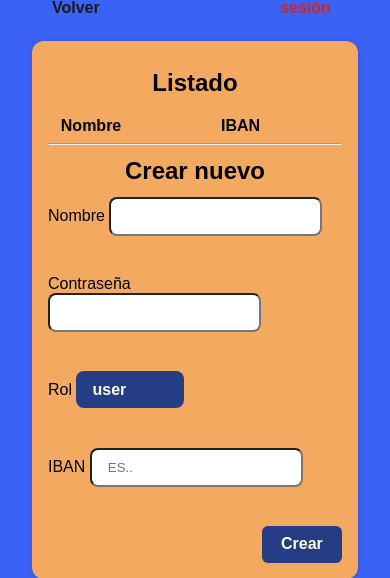
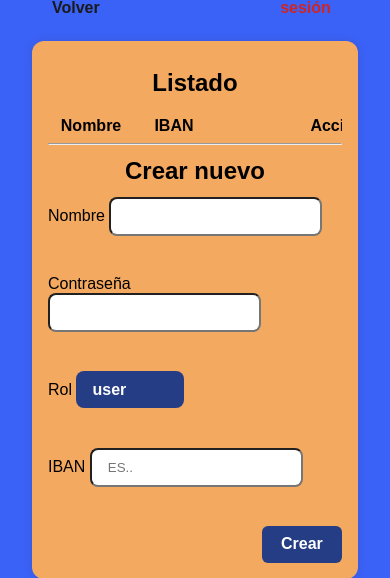
Before and after one commit to IsmaLeal/hoja-gastos, a Flask app: page /admin/users in a window 390 px wide. Shown: the part 71-649 px from the top of the page. Run offline with Flask 3, Linux system fonts and the light colour scheme; the visitor is signed in with stand-in values (Sample User, id 1); data that the repository does not hold is empty; some libraries are stand-ins or nearby versions.

Commit message:
Update style.css

```diff
--- a/static/style.css
+++ b/static/style.css
@@ -323,8 +323,8 @@ button[type="submit"]:hover {
   border-collapse: collapse;          /* so the row separators look clean */
 }
 
-.users-table th:nth-child(1) { width: 18ch; }  /* Nombre */
-.users-table th:nth-child(2) { width: 36ch; }  /* IBAN   */
+.users-table th:nth-child(1) { width: clamp(10ch, 24vw, 18ch); }  /* Nombre */
+.users-table th:nth-child(2) { width: clamp(12ch, 40vw, 36ch); }  /* IBAN   */
 .users-table th:nth-child(3) { width: auto; }  /* Acciones */
 
 .users-table th,
@@ -356,8 +356,9 @@ button[type="submit"]:hover {
 
 /* IBAN text (rendered inside <code>) may break, but only at inserted ZWSPs */
 .users-table td code {
-  word-break: break-word;    /* allow breaking */
-  overflow-wrap: anywhere;   /* but only uses ZWSP if present */
+  white-space: normal;
+  word-break: normal;
+  overflow-wrap: normal;
 }
 
 
```
